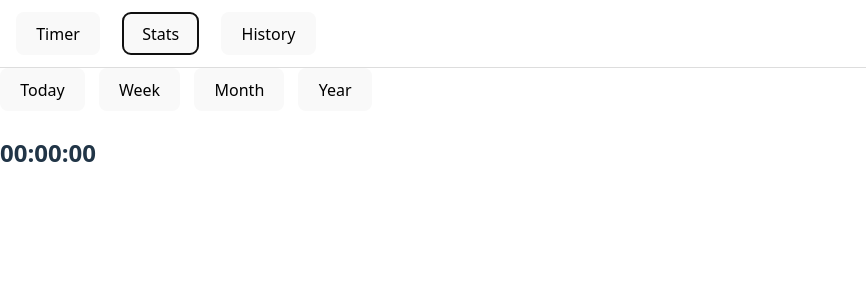
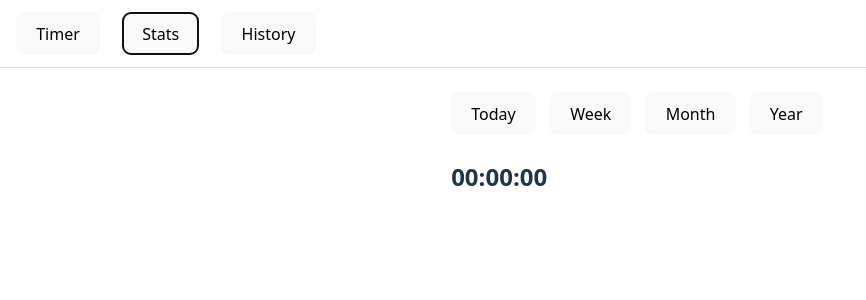
Before and after one commit to BusraKahraman/study-tracker, a React (Vite) app: page / in a window 1280 px wide. Both pictures are taken after a click on the button "Stats". Shown: the top 300 px of the page, without its empty margins (0-866 px from the left). Built offline with nearby package versions, Linux system fonts and the light colour scheme.

Commit message:
Add content spacing and improve layout

```diff
--- a/src/App.jsx
+++ b/src/App.jsx
@@ -90,7 +90,6 @@ export default function App() {
 				flexDirection: 'column',
 			}}
 		>
-			<>
 			<nav
 				style={{
 					display: 'flex',
@@ -107,6 +106,14 @@ export default function App() {
 				<button onClick={() => setActiveTab('history')}>History</button>
 			</nav>
 
+			<div
+				style={{
+					flex: 1,
+					padding: '24px',
+					boxSizing: 'border-box',
+					display: 'flex',
+				}}
+			>
 				{activeTab === 'timer' && (
 					<div
 						style={{
@@ -140,7 +147,7 @@ export default function App() {
 						onDeleteDay={deleteDay}
 					/>
 				)}
-			</>
+			</div>
 		</div>
 	);
 }
--- a/src/components/Stats.jsx
+++ b/src/components/Stats.jsx
@@ -77,7 +77,12 @@ export default function Stats({ data }) {
 	if (activeTab === 'year') chartData = yearlyChartData;
 
 	return (
-		<div>
+		<div
+			style={{
+				maxWidth: '900px',
+				margin: '0 auto',
+			}}
+		>
 			{/* Tabs */}
 			<div style={{ display: 'flex', gap: '8px', marginBottom: '12px' }}>
 				<button onClick={() => setActiveTab('today')}>Today</button>
```
Lines whose indentation alone changed are shown as unchanged.
